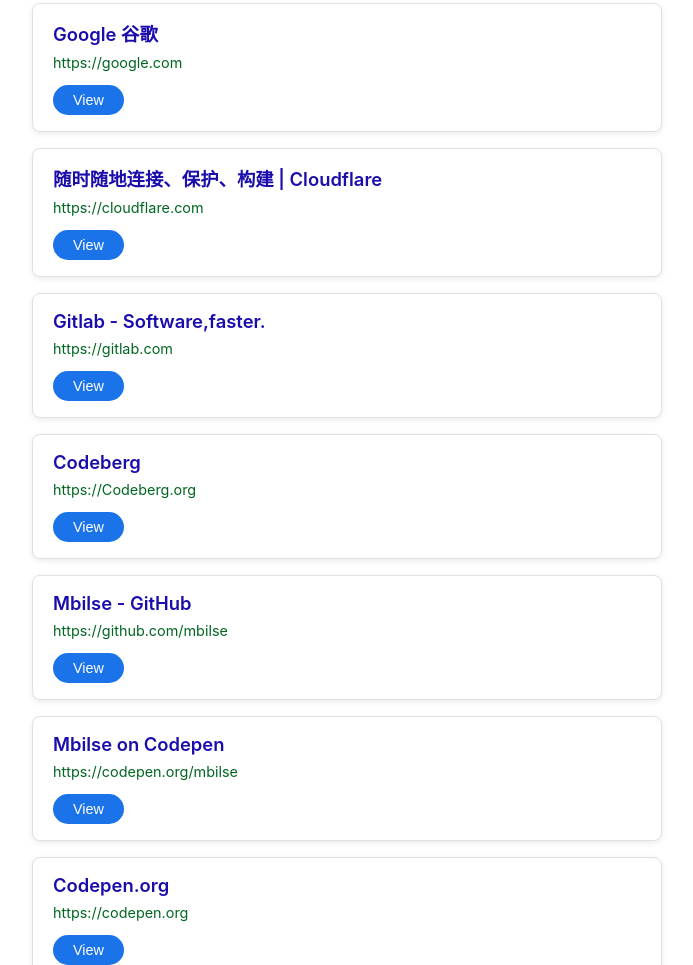
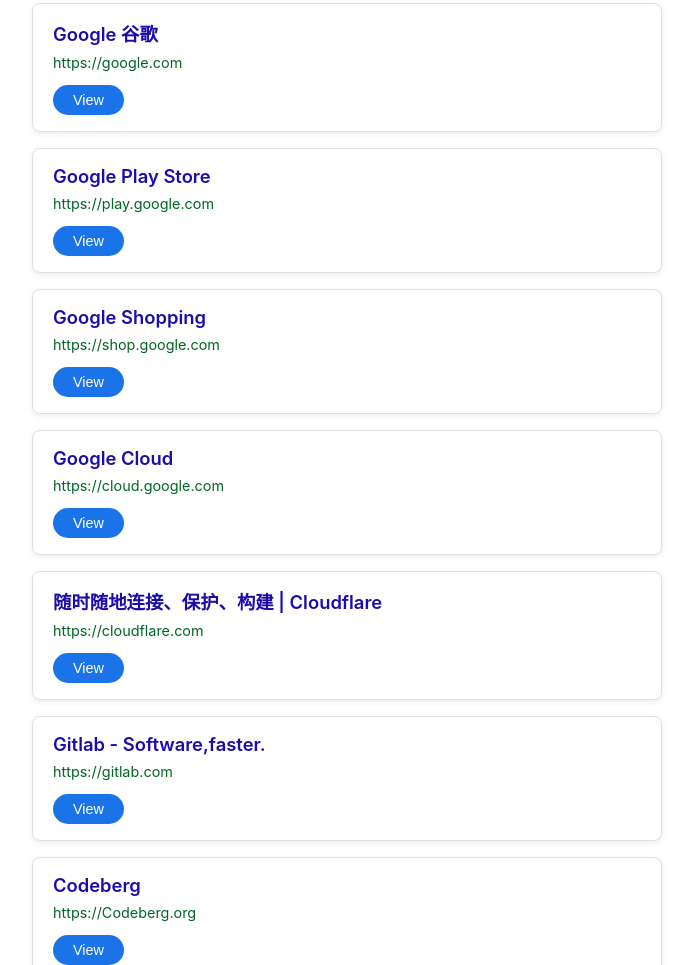
Before and after one commit to Mbilsesch/mbilsesch.github.io, a plain HTML site: page search/index.html in a window 1280 px wide. Shown: the part 1785-2750 px from the top of the page, without its empty margins (293-986 px from the left). Drawn offline with Linux system fonts and the light colour scheme.

Commit message:
一些更新

```diff
--- a/search/index.html
+++ b/search/index.html
@@ -187,6 +187,9 @@ footer {
      { title: "Wikipedia 维基百科", url: "https://www.wikipedia.org" },
      { title: "YouTube", url: "https://www.youtube.com" },
      { title: "Google 谷歌", url: "https://google.com" },
+     { title: "Google Play Store", url: "https://play.google.com" },
+     { title: "Google Shopping", url: "https://shop.google.com" },
+     { title: "Google Cloud", url: "https://cloud.google.com" },
      { title: "随时随地连接、保护、构建 | Cloudflare", url: "https://cloudflare.com" },
      { title: "Gitlab - Software,faster.", url: "https://gitlab.com" },
      { title: "Codeberg", url: "https://Codeberg.org" },
```
